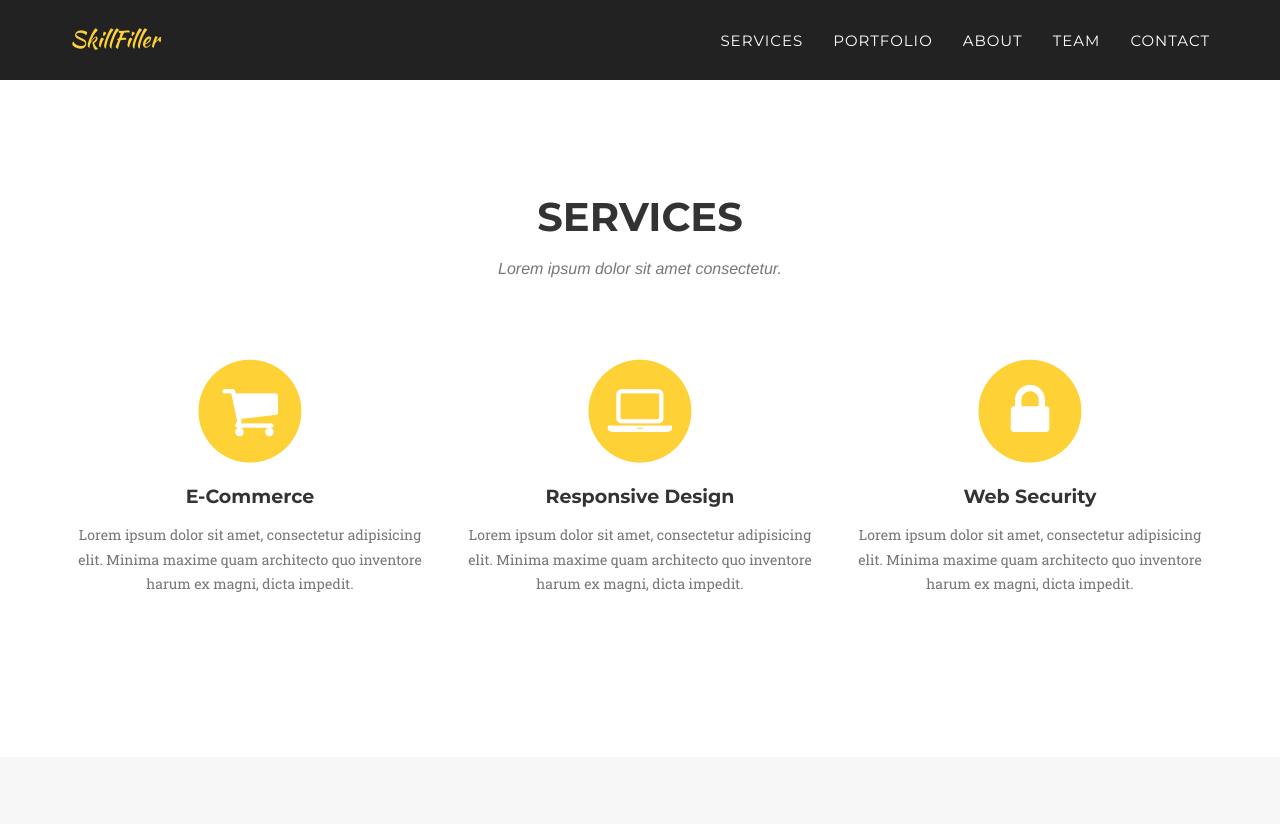
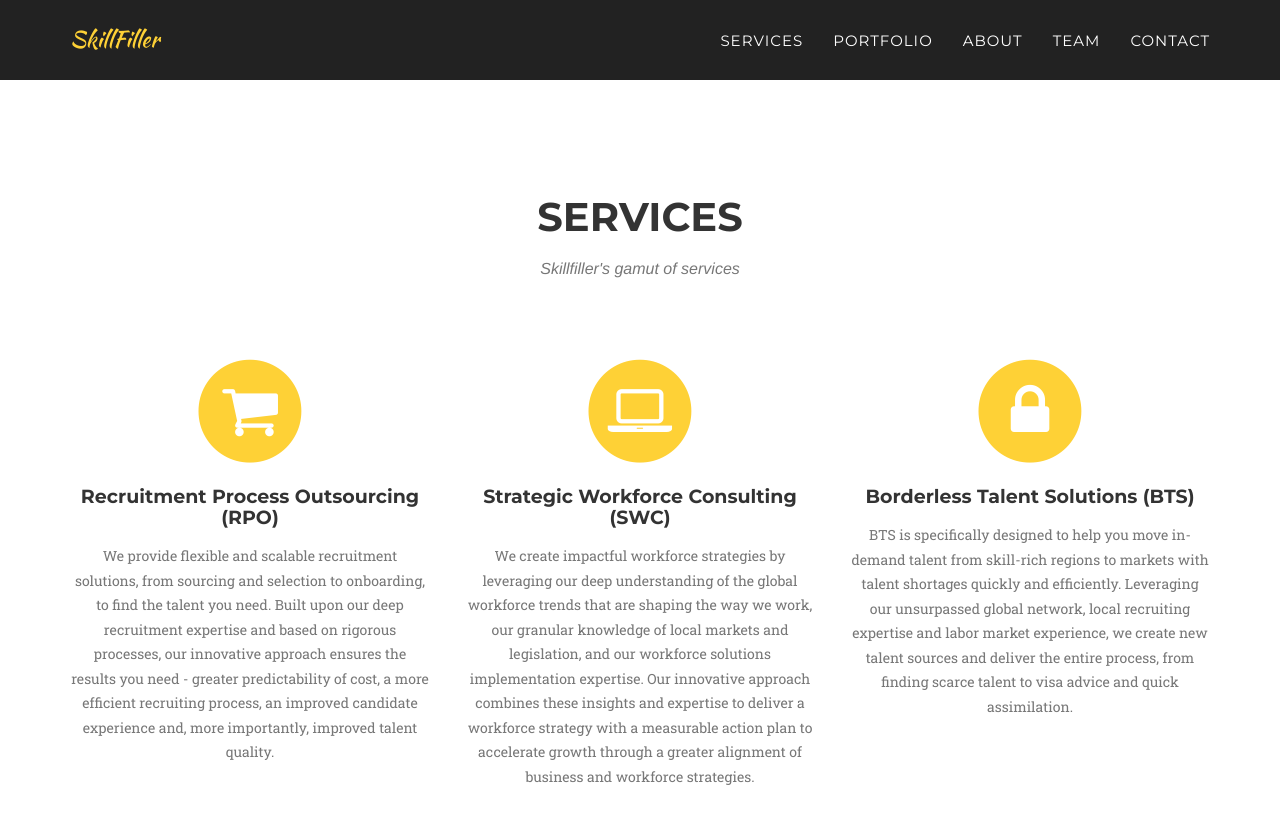
Before and after one commit to skillfiller/skillfiller.github.io, a Jekyll site: the page built from index.html, in a window 1280 px wide and 900 px high, scrolled down 713 px. Shown: the top 824 px of the window. Built offline with Jekyll 4.4.1, drawn with Linux system fonts in a browser that asks for light colours; some web fonts are replaced.

Commit message:
Services Update

```diff
--- a/_includes/services.html
+++ b/_includes/services.html
@@ -4,7 +4,7 @@
             <div class="row">
                 <div class="col-lg-12 text-center">
                     <h2 class="section-heading">Services</h2>
-                    <h3 class="section-subheading text-muted">Lorem ipsum dolor sit amet consectetur.</h3>
+                    <h3 class="section-subheading text-muted">Skillfiller's gamut of services</h3>
                 </div>
             </div>
             <div class="row text-center">
@@ -13,24 +13,24 @@
                         <i class="fa fa-circle fa-stack-2x text-primary"></i>
                         <i class="fa fa-shopping-cart fa-stack-1x fa-inverse"></i>
                     </span>
-                    <h4 class="service-heading">E-Commerce</h4>
-                    <p class="text-muted">Lorem ipsum dolor sit amet, consectetur adipisicing elit. Minima maxime quam architecto quo inventore harum ex magni, dicta impedit.</p>
+                    <h4 class="service-heading">Recruitment Process Outsourcing (RPO)</h4>
+                    <p class="text-muted">We provide flexible and scalable recruitment solutions, from sourcing and selection to onboarding, to find the talent you need. Built upon our deep recruitment expertise and based on rigorous processes, our innovative approach ensures the results you need - greater predictability of cost, a more efficient recruiting process, an improved candidate experience and, more importantly, improved talent quality.</p>
                 </div>
                 <div class="col-md-4">
                     <span class="fa-stack fa-4x">
                         <i class="fa fa-circle fa-stack-2x text-primary"></i>
                         <i class="fa fa-laptop fa-stack-1x fa-inverse"></i>
                     </span>
-                    <h4 class="service-heading">Responsive Design</h4>
-                    <p class="text-muted">Lorem ipsum dolor sit amet, consectetur adipisicing elit. Minima maxime quam architecto quo inventore harum ex magni, dicta impedit.</p>
+                    <h4 class="service-heading">Strategic Workforce Consulting (SWC)</h4>
+                    <p class="text-muted">We create impactful workforce strategies by leveraging our deep understanding of the global workforce trends that are shaping the way we work, our granular knowledge of local markets and legislation, and our workforce solutions implementation expertise. Our innovative approach combines these insights and expertise to deliver a workforce strategy with a measurable action plan to accelerate growth through a greater alignment of business and workforce strategies.</p>
                 </div>
                 <div class="col-md-4">
                     <span class="fa-stack fa-4x">
                         <i class="fa fa-circle fa-stack-2x text-primary"></i>
                         <i class="fa fa-lock fa-stack-1x fa-inverse"></i>
                     </span>
-                    <h4 class="service-heading">Web Security</h4>
-                    <p class="text-muted">Lorem ipsum dolor sit amet, consectetur adipisicing elit. Minima maxime quam architecto quo inventore harum ex magni, dicta impedit.</p>
+                    <h4 class="service-heading">Borderless Talent Solutions (BTS)</h4>
+                    <p class="text-muted">BTS is specifically designed to help you move in-demand talent from skill-rich regions to markets with talent shortages quickly and efficiently. Leveraging our unsurpassed global network, local recruiting expertise and labor market experience, we create new talent sources and deliver the entire process, from finding scarce talent to visa advice and quick assimilation.</p>
                 </div>
             </div>
         </div>
```
